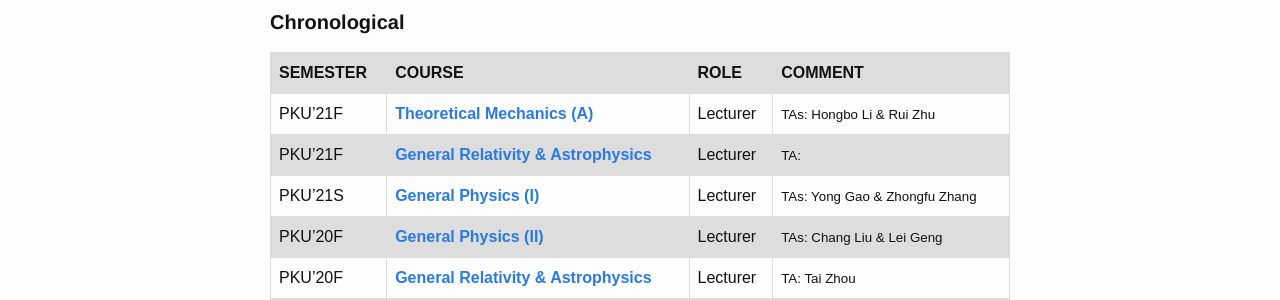
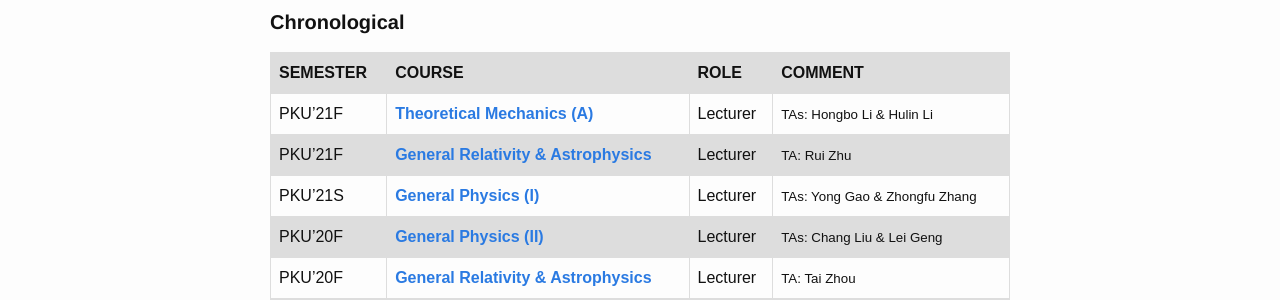
Before and after one commit to Friendshao/Friendshao.github.io, a Jekyll site: the page built from teaching/teaching.md, in a window 1280 px wide. Shown: the part 677-977 px from the top of the page. Built offline with Jekyll 4.4.1, drawn with Linux system fonts in a browser that asks for light colours.

Commit message:
update TA

```diff
--- a/teaching/teaching.md
+++ b/teaching/teaching.md
@@ -69,8 +69,8 @@
 #### **Chronological**
 
 | **SEMESTER** | **COURSE** | **ROLE** | **COMMENT** |
-| PKU'21F | [**Theoretical Mechanics (A)**](thmech21/thmech21) | Lecturer | <small>TAs: Hongbo Li & Rui Zhu |
-| PKU'21F | [**General Relativity & Astrophysics**](gr21/gr21) | Lecturer | <small>TA: |
+| PKU'21F | [**Theoretical Mechanics (A)**](thmech21/thmech21) | Lecturer | <small>TAs: Hongbo Li & Hulin Li |
+| PKU'21F | [**General Relativity & Astrophysics**](gr21/gr21) | Lecturer | <small>TA: Rui Zhu |
 | PKU'21S | [**General Physics (I)**](phy21/phy21) | Lecturer | <small>TAs: Yong Gao & Zhongfu Zhang |
 | PKU'20F | [**General Physics (II)**](phy20/phy20) | Lecturer | <small>TAs: Chang Liu & Lei Geng |
 | PKU'20F | [**General Relativity & Astrophysics**](gr20/gr20) | Lecturer | <small>TA: Tai Zhou |
```
Also changed, not shown: teaching/gr21/gr21.md (+1 -1 lines), teaching/thmech21/thmech21.md (+1 -1 lines).
